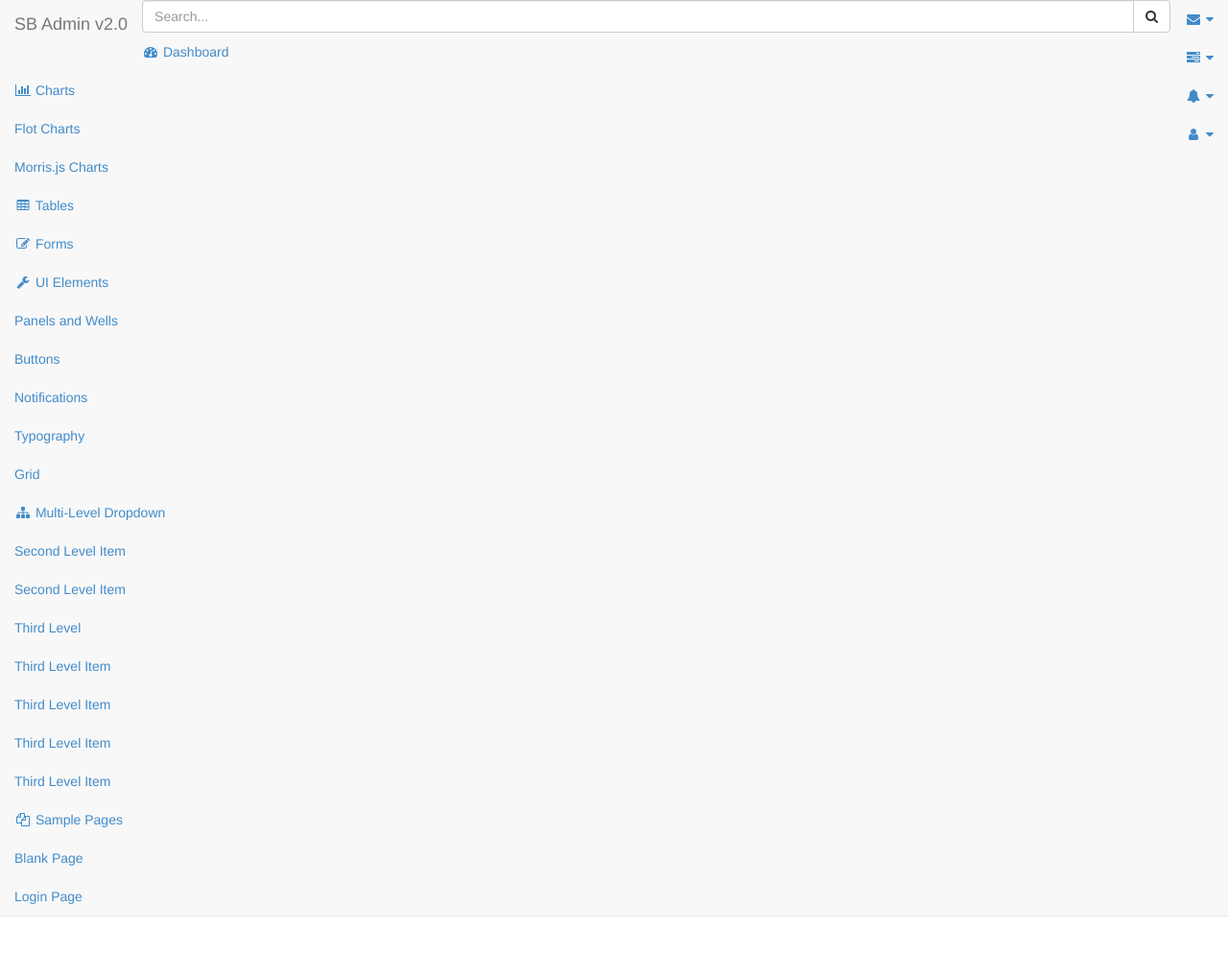
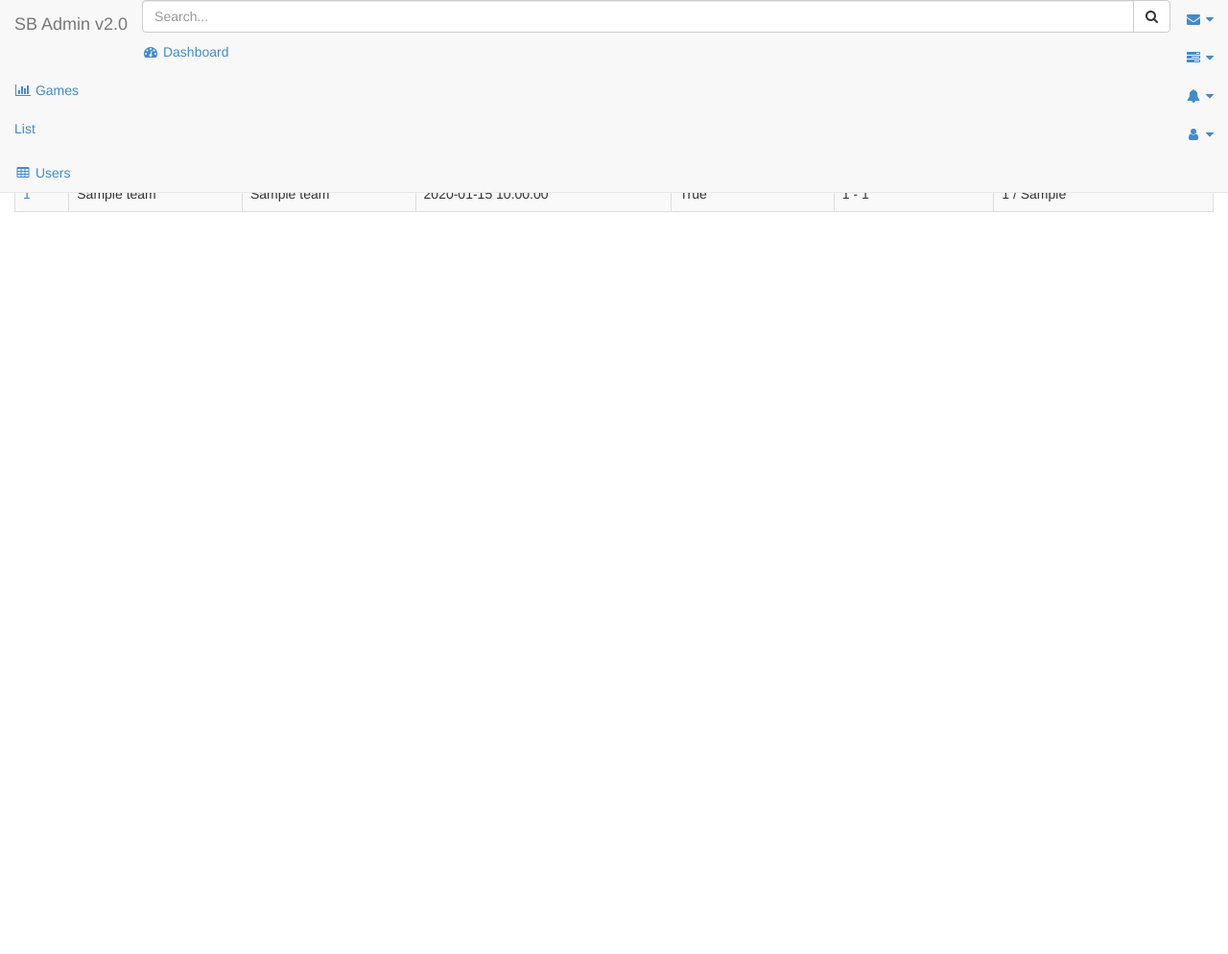
Before and after one commit to datalynk/socceropia, a Flask app: template templates/admin/games.html in a window 1280 px wide. Shown: the top 994 px of the page at 96% size. Run offline with Flask 2, Linux system fonts and the light colour scheme; tables that the repository leaves empty hold one stand-in row (values such as "Sample post"); the template is opened without the code that fills it: values that come from a table or form of the project are taken from there, most other values are stand-ins (such as "Sample title", 1, 10 or a date in 2020); some libraries are stand-ins or nearby versions.

Commit message:
game form

```diff
--- a/templates/admin/games.html
+++ b/templates/admin/games.html
@@ -2,7 +2,7 @@
 {% block body %}
 <h1 class="page-header">Games</h1>
 <div class="panel-body">
-    <a href="{{url_for('.add_user')}}">Add game</a>
+    <a href="{{url_for('.add_game')}}">Add game</a>
     <div class="table-responsive">
         {% from "admin/_game.html" import game_result %}
         <table class="table table-striped table-bordered table-hover" id="dataTables-example">
--- a/templates/admin/layout.html
+++ b/templates/admin/layout.html
@@ -251,88 +251,19 @@
                             <!-- /input-group -->
                         </li>
                         <li>
-                            <a href="index.html"><i class="fa fa-dashboard fa-fw"></i> Dashboard</a>
+                            <a href="#"><i class="fa fa-dashboard fa-fw"></i> Dashboard</a>
                         </li>
                         <li>
-                            <a href="#"><i class="fa fa-bar-chart-o fa-fw"></i> Charts<span class="fa arrow"></span></a>
+                            <a href="{{ url_for('.games') }}"><i class="fa fa-bar-chart-o fa-fw"></i> Games<span class="fa arrow"></span></a>
                             <ul class="nav nav-second-level">
                                 <li>
-                                    <a href="flot.html">Flot Charts</a>
-                                </li>
-                                <li>
-                                    <a href="morris.html">Morris.js Charts</a>
+                                    <a href="{{ url_for('.games') }}">List</a>
                                 </li>
                             </ul>
                             <!-- /.nav-second-level -->
                         </li>
                         <li>
-                            <a href="tables.html"><i class="fa fa-table fa-fw"></i> Tables</a>
-                        </li>
-                        <li>
-                            <a href="forms.html"><i class="fa fa-edit fa-fw"></i> Forms</a>
-                        </li>
-                        <li>
-                            <a href="#"><i class="fa fa-wrench fa-fw"></i> UI Elements<span class="fa arrow"></span></a>
-                            <ul class="nav nav-second-level">
-                                <li>
-                                    <a href="panels-wells.html">Panels and Wells</a>
-                                </li>
-                                <li>
-                                    <a href="buttons.html">Buttons</a>
-                                </li>
-                                <li>
-                                    <a href="notifications.html">Notifications</a>
-                                </li>
-                                <li>
-                                    <a href="typography.html">Typography</a>
-                                </li>
-                                <li>
-                                    <a href="grid.html">Grid</a>
-                                </li>
-                            </ul>
-                            <!-- /.nav-second-level -->
-                        </li>
-                        <li>
-                            <a href="#"><i class="fa fa-sitemap fa-fw"></i> Multi-Level Dropdown<span class="fa arrow"></span></a>
-                            <ul class="nav nav-second-level">
-                                <li>
-                                    <a href="#">Second Level Item</a>
-                                </li>
-                                <li>
-                                    <a href="#">Second Level Item</a>
-                                </li>
-                                <li>
-                                    <a href="#">Third Level <span class="fa arrow"></span></a>
-                                    <ul class="nav nav-third-level">
-                                        <li>
-                                            <a href="#">Third Level Item</a>
-                                        </li>
-                                        <li>
-                                            <a href="#">Third Level Item</a>
-                                        </li>
-                                        <li>
-                                            <a href="#">Third Level Item</a>
-                                        </li>
-                                        <li>
-                                            <a href="#">Third Level Item</a>
-                                        </li>
-                                    </ul>
-                                    <!-- /.nav-third-level -->
-                                </li>
-                            </ul>
-                            <!-- /.nav-second-level -->
-                        </li>
-                        <li>
-                            <a href="#"><i class="fa fa-files-o fa-fw"></i> Sample Pages<span class="fa arrow"></span></a>
-                            <ul class="nav nav-second-level">
-                                <li>
-                                    <a href="blank.html">Blank Page</a>
-                                </li>
-                                <li>
-                                    <a href="login.html">Login Page</a>
-                                </li>
-                            </ul>
-                            <!-- /.nav-second-level -->
+                            <a href="{{ url_for('.users') }}"><i class="fa fa-table fa-fw"></i> Users</a>
                         </li>
                     </ul>
                     <!-- /#side-menu -->
```
Also changed, not shown: admin.py (+17 -6 lines), templates/admin/game_form.html (added, +18 -0 lines).
